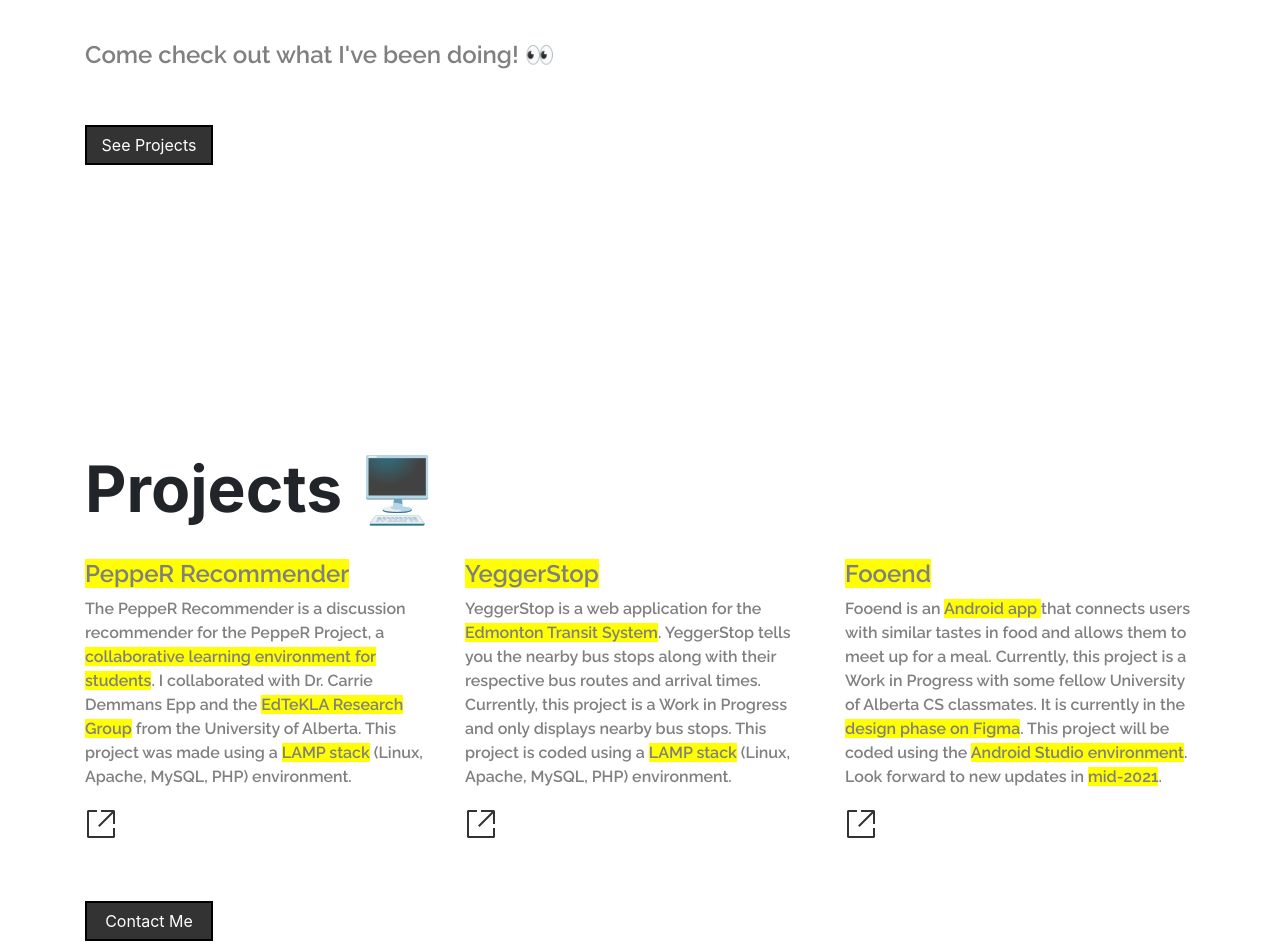
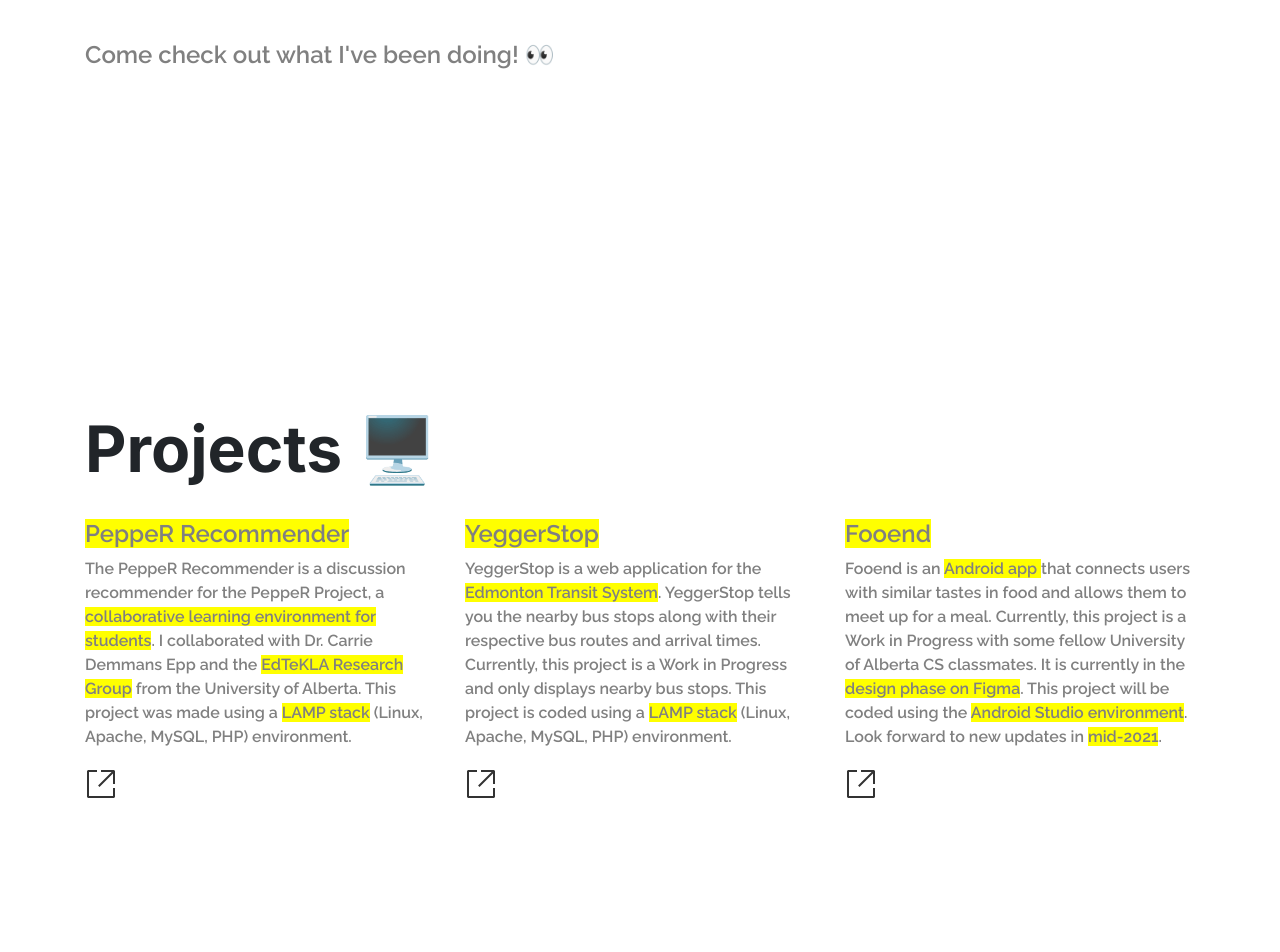
Before and after one commit to shistevenyan/Portfolio-Website, a React (Create React App) app in the folder steven-portfolio/: page / in a window 1280 px wide. Shown: the part 640-1592 px from the top of the page. Built offline with nearby package versions, Linux system fonts and the light colour scheme.

Commit message:
updated resume and deleted button

```diff
--- a/steven-portfolio/src/components/home.js
+++ b/steven-portfolio/src/components/home.js
@@ -40,10 +40,10 @@
                                 <br />
                                 Come check out what I've been doing! 👀
                             <br />
-                                <br />
+                            <br />
                             </p>
 
-                            <Link
+                            {/* <Link
                                 activeClass="active"
                                 to="projects"
                                 spy={true}
@@ -52,7 +52,7 @@
                                 duration={500}
                             >
                                 <button className="scrollProject">See Projects</button>
-                            </Link>
+                            </Link> */}
                         </Col>
                     </Fade>
                 </Row>
--- a/steven-portfolio/src/components/projects.js
+++ b/steven-portfolio/src/components/projects.js
@@ -70,7 +70,7 @@
                     </Col>
                 </Row>
 
-                <Row>
+                {/* <Row>
                     <Col>
                         <Fade bottom delay={1200}>
                             <br></br>
@@ -87,7 +87,7 @@
                             </Link>
                         </Fade>
                     </Col>
-                </Row>
+                </Row> */}
             </Container>
         );
     }
```
Also changed, not shown: 2 other files (tests, documents, lock files or other folders).
